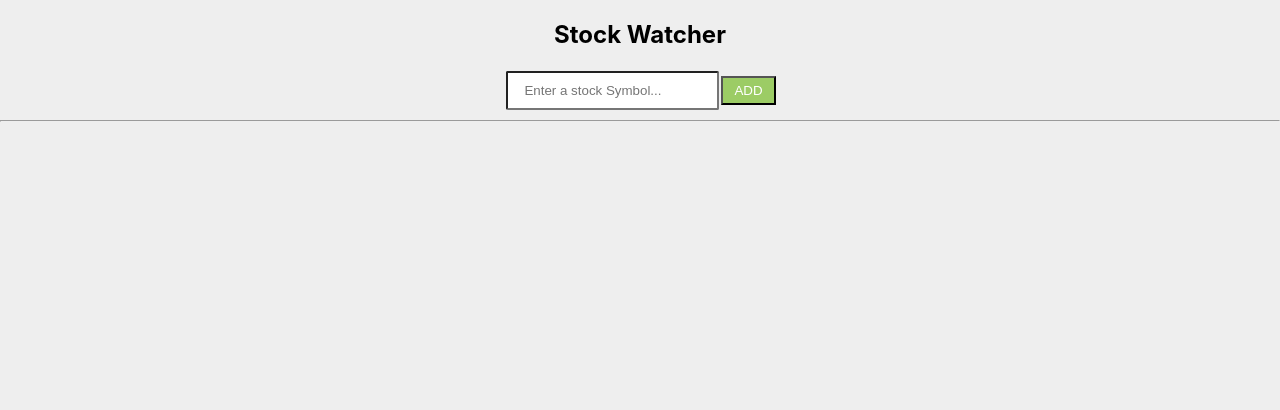
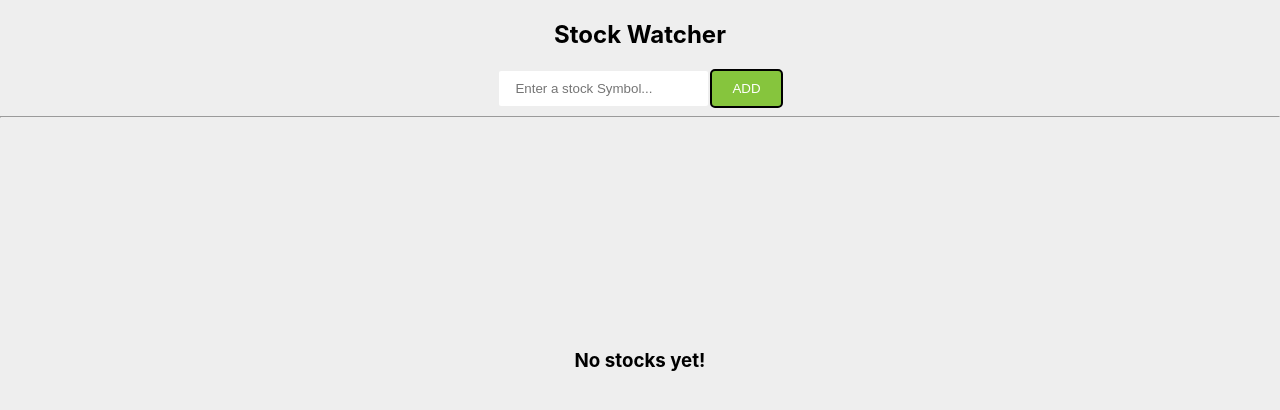
Before and after one commit to CodyDeBruin/stockwatcher, a React (Create React App) app: page / in a window 1280 px wide. Shown: the top 410 px of the page. Built offline with nearby package versions, Linux system fonts and the light colour scheme.

Commit message:
updated homepage

```diff
--- a/src/components/dashboard/dashboard.css
+++ b/src/components/dashboard/dashboard.css
@@ -1,27 +1,33 @@
 .cardContainer {
     display: flex;
     flex-wrap: wrap;
-    justify-content: space-evenly;
+    justify-content: center;
+    align-items:center;
     padding: 0 10%
 }
 
 .button {
-    background-color: #9CCC65;
+    background-color: rgb(134, 197, 61);
     color: white;
-    border-style: outset;
-    padding: 5px 11px;
+    border-style: solid;
+    padding: 10px 20px;
+    border-radius: 5px;
 }
 .button:active {
     border-style: inset;
 }
 .button:hover {
-    background-color: rgb(189, 233, 139);
+    background-color: rgb(153, 218, 80);
     color: white;
-    padding: 5px 11px;
 }
 
 .textField {
     padding: 10px 16px;
     margin:2px;
     border-radius: 2px;
+    border-style:none;
 }
+
+.centeredMsg {
+    padding: 20%;
+}
--- a/src/components/dashboard/dashboard.js
+++ b/src/components/dashboard/dashboard.js
@@ -57,7 +57,7 @@ export class Dashboard extends Component {
         <hr />
 
         <div className="cardContainer">
-         {cardsToRender}
+         {cardsToRender.length > 0 ? cardsToRender : <h3 className="centeredMsg">No stocks yet!</h3>}
         </div>
       </div>
     );
--- a/src/components/stockcard/stockcard.css
+++ b/src/components/stockcard/stockcard.css
@@ -1,12 +1,12 @@
 .cardBody {
     display: grid;
-    grid-template-columns: 3fr 1fr;
-    grid-template-rows: 1fr auto;
+    grid-template-columns: 75% 30%;
+    grid-template-rows: 50% 50%;
     grid-template-areas:
         "topLeft rightSide"
         "bottomLeft rightSide";
 
-    margin-top: 10px;
+    margin: 10px;
     border-radius: 10px;
     box-shadow: 2px 2px 2px rgba(0, 0, 0, 0.16);
     background-color: white;
@@ -14,6 +14,7 @@
     width: 220px;
     text-overflow: ellipsis;
     overflow: hidden;
+    white-space: nowrap;
 }
 
 .cardBody p {
@@ -27,6 +28,8 @@
     text-align: start;
     margin:0px;
     padding:0px 5px;
+    overflow: hidden;
+    text-overflow: ellipsis;
 }
 
 .bLeftCorner{
```
Also changed, not shown: src/components/errorbox/errorbox.css (deleted, +0 -9 lines), src/components/errorbox/errorbox.js (deleted, +0 -17 lines), src/components/stockcard/vertGraph/vertgraph.js (line endings or trailing spaces).
